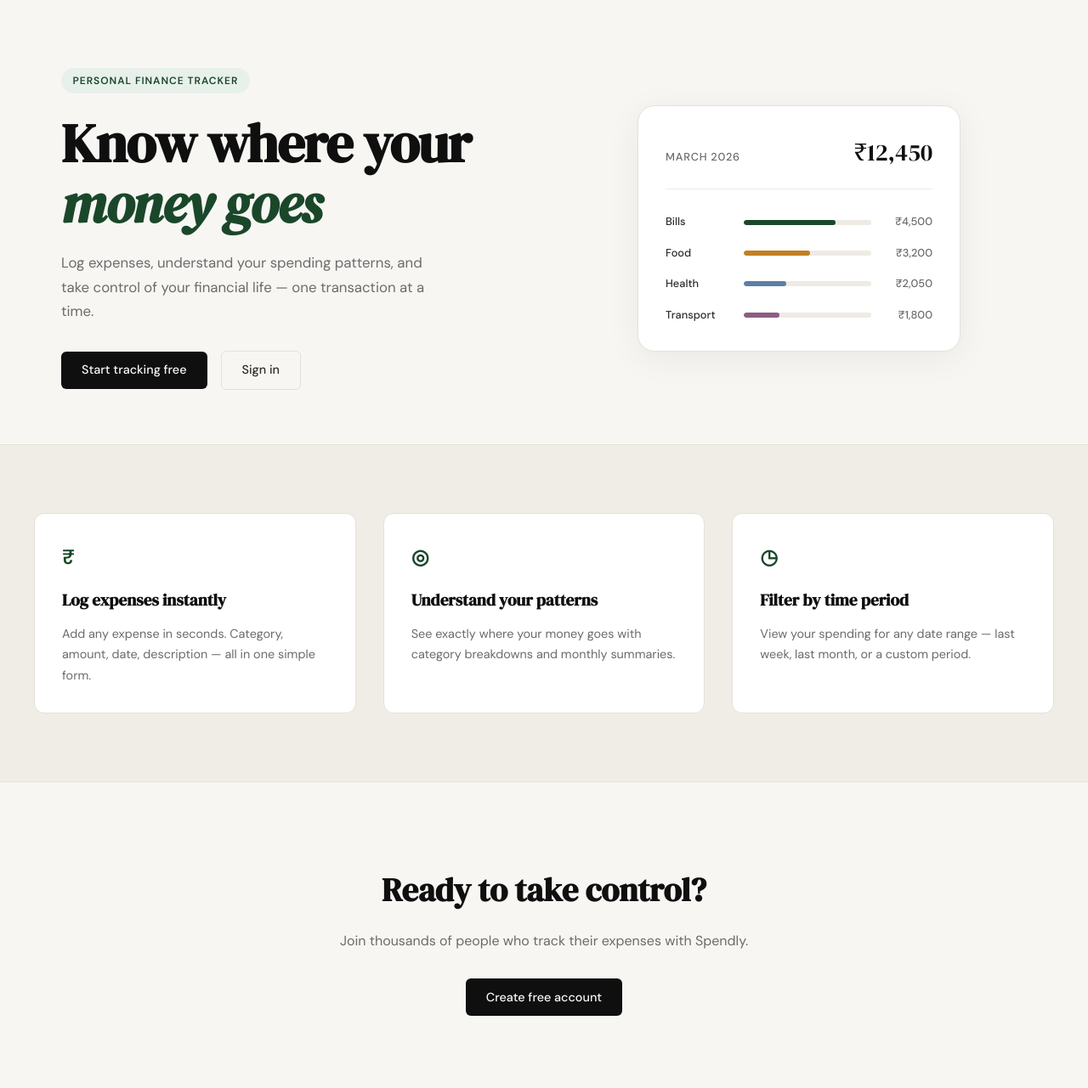
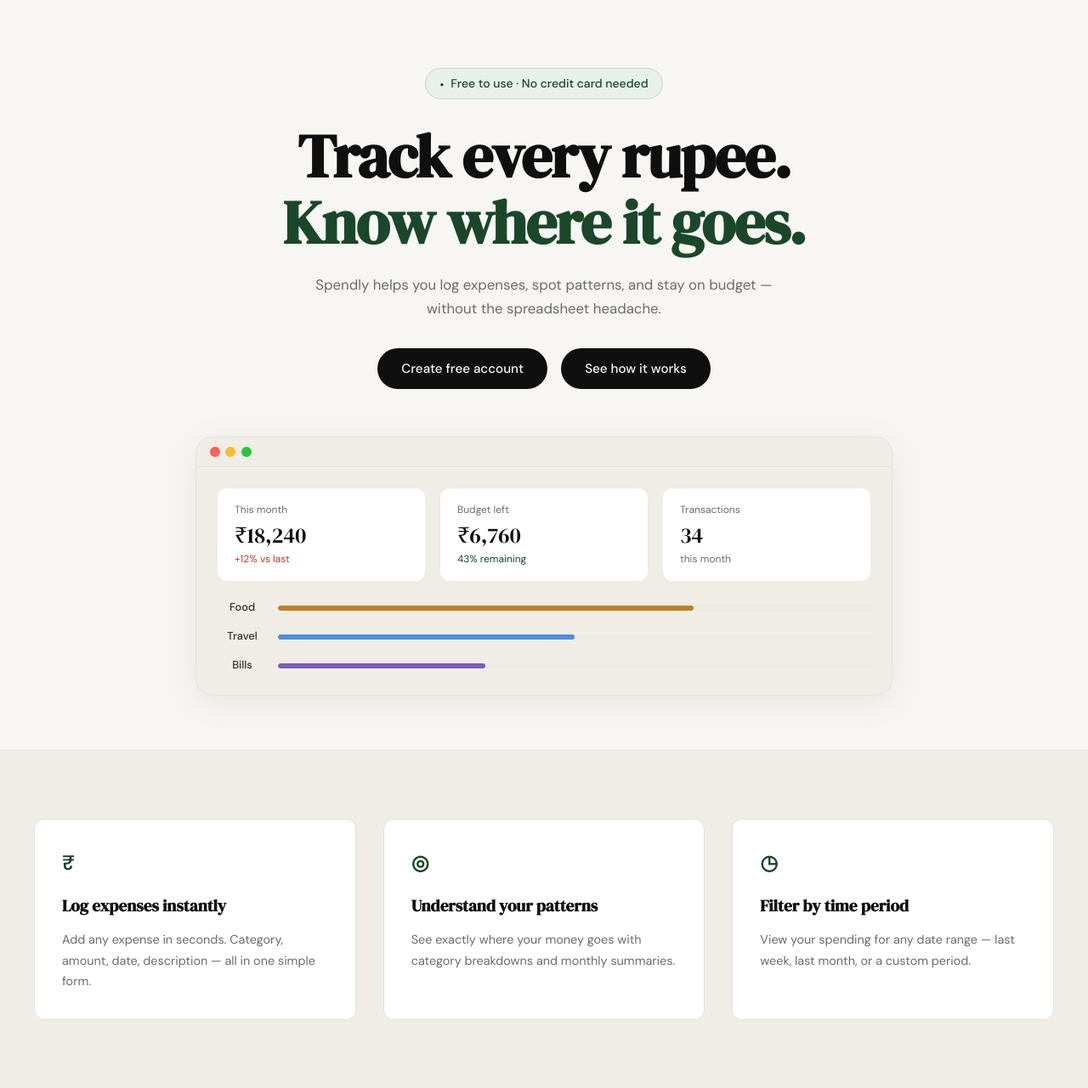
Before and after one commit to abmayur05/spendly, a Flask app: page / in a window 1280 px wide. Shown: the part 61-1342 px from the top of the page at 85% size. Run offline with Flask 3, Linux system fonts and the light colour scheme.

Commit message:
landing: redesign hero section to match mockup

```diff
--- /dev/null
+++ b/static/css/landing.css
@@ -0,0 +1,208 @@
+/* ------------------------------------------------------------------ */
+/* Hero — layout override (centered single column)                     */
+/* ------------------------------------------------------------------ */
+
+.hero {
+    display: flex;
+    flex-direction: column;
+    align-items: center;
+    text-align: center;
+    padding: 5rem 2rem 4rem;
+    gap: 3.5rem;
+    max-width: var(--max-width);
+    margin: 0 auto;
+}
+
+.hero-inner {
+    display: flex;
+    flex-direction: column;
+    align-items: center;
+    width: 100%;
+}
+
+/* ------------------------------------------------------------------ */
+/* Badge                                                               */
+/* ------------------------------------------------------------------ */
+
+.hero-badge {
+    display: inline-flex;
+    align-items: center;
+    gap: 0.5rem;
+    background: var(--accent-light);
+    color: var(--accent);
+    font-size: 0.875rem;
+    font-weight: 500;
+    letter-spacing: normal;
+    text-transform: none;
+    padding: 0.4rem 1rem;
+    border-radius: 999px;
+    border: 1px solid rgba(26, 71, 42, 0.15);
+    margin-bottom: 1.75rem;
+}
+
+.badge-dot {
+    font-size: 0.5rem;
+    line-height: 1;
+    color: var(--accent);
+}
+
+/* ------------------------------------------------------------------ */
+/* Title                                                               */
+/* ------------------------------------------------------------------ */
+
+.hero-title {
+    font-size: clamp(2.75rem, 6vw, 4.5rem);
+    line-height: 1.08;
+    margin-bottom: 1.25rem;
+}
+
+.hero-title-accent {
+    display: block;
+    color: var(--accent);
+    font-style: normal;
+}
+
+/* ------------------------------------------------------------------ */
+/* Subtitle                                                            */
+/* ------------------------------------------------------------------ */
+
+.hero-subtitle {
+    max-width: 600px;
+    font-size: 1.05rem;
+    color: var(--ink-muted);
+    line-height: 1.7;
+    margin-bottom: 2rem;
+}
+
+/* ------------------------------------------------------------------ */
+/* CTA buttons — both solid dark, pill-shaped                          */
+/* ------------------------------------------------------------------ */
+
+.hero-actions {
+    justify-content: center;
+}
+
+.hero-btn {
+    border-radius: 999px;
+    padding: 0.75rem 1.75rem;
+    font-size: 0.95rem;
+}
+
+/* ------------------------------------------------------------------ */
+/* Hero visual — full-width browser mock                               */
+/* ------------------------------------------------------------------ */
+
+.hero-visual {
+    width: 100%;
+    max-width: 820px;
+    display: flex;
+    justify-content: center;
+}
+
+.mock-browser {
+    width: 100%;
+    background: var(--paper-warm);
+    border: 1px solid var(--border);
+    border-radius: var(--radius-lg);
+    overflow: hidden;
+    box-shadow: 0 8px 40px rgba(0, 0, 0, 0.07);
+}
+
+/* Browser chrome bar */
+.mock-browser-bar {
+    background: var(--paper-warm);
+    border-bottom: 1px solid var(--border);
+    padding: 0.7rem 1rem;
+    display: flex;
+    align-items: center;
+    gap: 0.4rem;
+}
+
+.mock-dot {
+    width: 12px;
+    height: 12px;
+    border-radius: 50%;
+    display: inline-block;
+}
+
+.mock-dot-red    { background: #ff5f57; }
+.mock-dot-yellow { background: #febc2e; }
+.mock-dot-green  { background: #28c840; }
+
+/* Browser body */
+.mock-browser-body {
+    padding: 1.5rem;
+    display: flex;
+    flex-direction: column;
+    gap: 1.25rem;
+}
+
+/* ------------------------------------------------------------------ */
+/* Stat cards                                                          */
+/* ------------------------------------------------------------------ */
+
+.mock-stats {
+    display: grid;
+    grid-template-columns: repeat(3, 1fr);
+    gap: 1rem;
+}
+
+.mock-stat-card {
+    background: var(--paper-card);
+    border: 1px solid var(--border-soft);
+    border-radius: var(--radius-md);
+    padding: 1rem 1.25rem;
+    text-align: left;
+}
+
+.mock-stat-label {
+    font-size: 0.75rem;
+    color: var(--ink-muted);
+    margin-bottom: 0.35rem;
+}
+
+.mock-stat-value {
+    font-family: var(--font-display);
+    font-size: 1.6rem;
+    color: var(--ink);
+    line-height: 1.1;
+    margin-bottom: 0.3rem;
+}
+
+.mock-stat-note {
+    font-size: 0.75rem;
+    color: var(--ink-muted);
+}
+
+.mock-note-danger { color: var(--danger); }
+.mock-note-accent { color: var(--accent); }
+
+/* ------------------------------------------------------------------ */
+/* Category bars (2-column, no amount label)                          */
+/* ------------------------------------------------------------------ */
+
+.mock-bars-browser { gap: 0.85rem; }
+
+.mock-bar-row-browser {
+    display: grid;
+    grid-template-columns: 60px 1fr;
+    align-items: center;
+    gap: 0.75rem;
+}
+
+.mock-bar-orange { background: var(--accent-2); }
+.mock-bar-blue   { background: #4a90d9; }
+.mock-bar-purple { background: #7c5cbf; }
+
+/* ------------------------------------------------------------------ */
+/* Responsive                                                          */
+/* ------------------------------------------------------------------ */
+
+@media (max-width: 900px) {
+    .mock-stats { grid-template-columns: repeat(3, 1fr); }
+}
+
+@media (max-width: 600px) {
+    .hero-visual { display: none; }
+    .mock-stats  { grid-template-columns: 1fr; }
+}
--- a/templates/landing.html
+++ b/templates/landing.html
@@ -1,60 +1,75 @@
 {% extends "base.html" %}
 
 {% block title %}Spendly — Track Every Rupee{% endblock %}
+
+{% block head %}
+<link rel="stylesheet" href="{{ url_for('static', filename='css/landing.css') }}">
+{% endblock %}
 
 {% block content %}
 
 <section class="hero">
     <div class="hero-inner">
-        <div class="hero-badge">Personal Finance Tracker</div>
+        <div class="hero-badge">
+            <span class="badge-dot">●</span> Free to use · No credit card needed
+        </div>
         <h1 class="hero-title">
-            Know where your<br>
-            <em>money goes</em>
+            Track every rupee.<br>
+            <span class="hero-title-accent">Know where it goes.</span>
         </h1>
         <p class="hero-subtitle">
-            Log expenses, understand your spending patterns,
-            and take control of your financial life —
-            one transaction at a time.
+            Spendly helps you log expenses, spot patterns, and stay
+            on budget — without the spreadsheet headache.
         </p>
         <div class="hero-actions">
-            <a href="{{ url_for('register') }}" class="btn-primary">Start tracking free</a>
-            <a href="{{ url_for('login') }}" class="btn-ghost">Sign in</a>
+            <a href="{{ url_for('register') }}" class="btn-primary hero-btn">Create free account</a>
+            <a href="#" class="btn-primary hero-btn">See how it works</a>
         </div>
     </div>
     <div class="hero-visual">
-        <div class="mock-card">
-            <div class="mock-card-header">
-                <span class="mock-label">March 2026</span>
-                <span class="mock-total">₹12,450</span>
+        <div class="mock-browser">
+            <div class="mock-browser-bar">
+                <span class="mock-dot mock-dot-red"></span>
+                <span class="mock-dot mock-dot-yellow"></span>
+                <span class="mock-dot mock-dot-green"></span>
             </div>
-            <div class="mock-bars">
-                <div class="mock-bar-row">
-                    <span class="mock-cat">Bills</span>
-                    <div class="mock-bar-track">
-                        <div class="mock-bar" style="width: 72%"></div>
+            <div class="mock-browser-body">
+                <div class="mock-stats">
+                    <div class="mock-stat-card">
+                        <div class="mock-stat-label">This month</div>
+                        <div class="mock-stat-value">₹18,240</div>
+                        <div class="mock-stat-note mock-note-danger">+12% vs last</div>
                     </div>
-                    <span class="mock-amt">₹4,500</span>
+                    <div class="mock-stat-card">
+                        <div class="mock-stat-label">Budget left</div>
+                        <div class="mock-stat-value">₹6,760</div>
+                        <div class="mock-stat-note mock-note-accent">43% remaining</div>
+                    </div>
+                    <div class="mock-stat-card">
+                        <div class="mock-stat-label">Transactions</div>
+                        <div class="mock-stat-value">34</div>
+                        <div class="mock-stat-note">this month</div>
+                    </div>
                 </div>
-                <div class="mock-bar-row">
-                    <span class="mock-cat">Food</span>
-                    <div class="mock-bar-track">
-                        <div class="mock-bar mock-bar-2" style="width: 52%"></div>
+                <div class="mock-bars mock-bars-browser">
+                    <div class="mock-bar-row mock-bar-row-browser">
+                        <span class="mock-cat">Food</span>
+                        <div class="mock-bar-track">
+                            <div class="mock-bar mock-bar-orange" style="width: 70%"></div>
+                        </div>
                     </div>
-                    <span class="mock-amt">₹3,200</span>
-                </div>
-                <div class="mock-bar-row">
-                    <span class="mock-cat">Health</span>
-                    <div class="mock-bar-track">
-                        <div class="mock-bar mock-bar-3" style="width: 33%"></div>
+                    <div class="mock-bar-row mock-bar-row-browser">
+                        <span class="mock-cat">Travel</span>
+                        <div class="mock-bar-track">
+                            <div class="mock-bar mock-bar-blue" style="width: 50%"></div>
+                        </div>
                     </div>
-                    <span class="mock-amt">₹2,050</span>
-                </div>
-                <div class="mock-bar-row">
-                    <span class="mock-cat">Transport</span>
-                    <div class="mock-bar-track">
-                        <div class="mock-bar mock-bar-4" style="width: 28%"></div>
+                    <div class="mock-bar-row mock-bar-row-browser">
+                        <span class="mock-cat">Bills</span>
+                        <div class="mock-bar-track">
+                            <div class="mock-bar mock-bar-purple" style="width: 35%"></div>
+                        </div>
                     </div>
-                    <span class="mock-amt">₹1,800</span>
                 </div>
             </div>
         </div>
```
